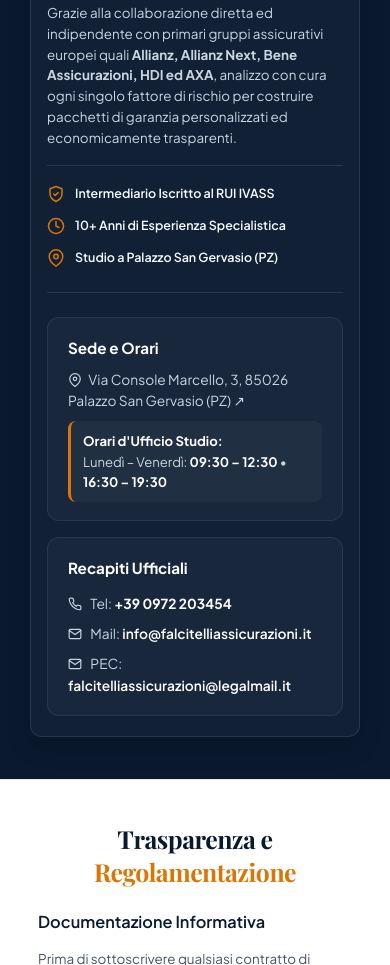
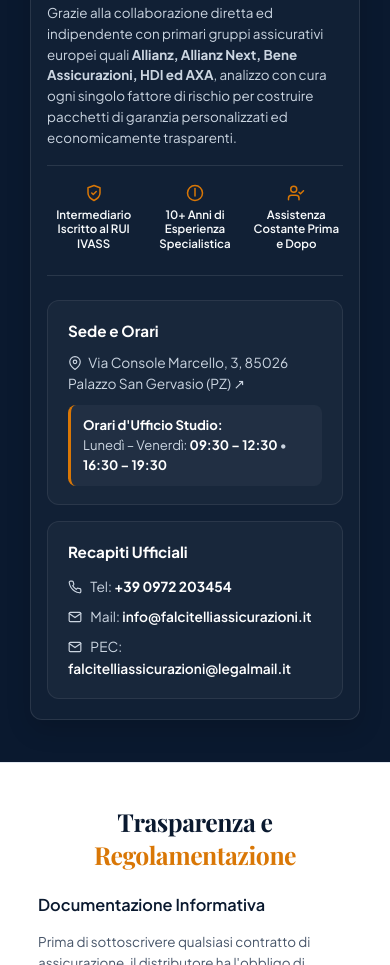
Before and after one commit to mikconte/assicurazioni-website, a website: page index.html in a window 390 px wide. Shown: the part 1300-2265 px from the top of the page. Drawn offline with nearby package versions, Linux system fonts and the light colour scheme; a web font is replaced by a local one.

Commit message:
Little Edit Chi Sono

```diff
--- a/css/styles.css
+++ b/css/styles.css
@@ -686,6 +686,7 @@
 
 .about-highlights {
   display: flex;
+  flex-direction: row;
   flex-wrap: wrap;
   gap: 20px;
   border-top: 1px solid rgba(255,255,255,0.1);
@@ -697,7 +698,7 @@
 .about-highlight-item {
   display: flex;
   align-items: center;
-  gap: 10px;
+  gap: 8px;
 }
 
 .about-highlight-item span {
@@ -1333,13 +1334,33 @@
     margin-bottom: 16px;
   }
   .about-highlights {
+    display: grid;
+    grid-template-columns: repeat(3, 1fr);
+    gap: 8px;
+    padding-top: 18px;
+    border-top: 1px solid rgba(255, 255, 255, 0.1);
+    align-items: start;
+    text-align: center;
+  }
+  .about-highlight-item {
+    display: flex;
     flex-direction: column;
-    align-items: flex-start;
-    gap: 12px;
-    padding-top: 18px;
+    align-items: center;
+    justify-content: flex-start;
+    gap: 6px;
+    white-space: normal;
+    text-align: center;
+  }
+  .about-highlight-item svg {
+    flex-shrink: 0;
   }
   .about-highlight-item span {
-    font-size: 0.78rem;
+    font-size: 0.72rem;
+    line-height: 1.25;
+    color: #f8fafc;
+    font-weight: 600;
+    white-space: normal;
+    text-align: center;
   }
   .about-contact-grid {
     grid-template-columns: 1fr;
--- a/index.html
+++ b/index.html
@@ -342,19 +342,19 @@
           Grazie alla collaborazione diretta ed indipendente con primari gruppi assicurativi europei quali <strong>Allianz, Allianz Next, Bene Assicurazioni, HDI ed AXA</strong>, analizzo con cura ogni singolo fattore di rischio per costruire pacchetti di garanzia personalizzati ed economicamente trasparenti.
         </p>
 
-        <!-- Indicatore di Trasparenza & Sede -->
+        <!-- Indicatore di Trasparenza & Servizio -->
         <div class="about-highlights">
           <div class="about-highlight-item">
             <svg width="18" height="18" viewBox="0 0 24 24" fill="none" stroke="#d97706" stroke-width="2" stroke-linecap="round" stroke-linejoin="round"><path d="M12 22s8-4 8-10V5l-8-3-8 3v7c0 6 8 10 8 10z"/><polyline points="9 12 11 14 15 10"/></svg>
             <span>Intermediario Iscritto al RUI IVASS</span>
           </div>
           <div class="about-highlight-item">
-            <svg width="18" height="18" viewBox="0 0 24 24" fill="none" stroke="#d97706" stroke-width="2" stroke-linecap="round" stroke-linejoin="round"><circle cx="12" cy="12" r="10"/><polyline points="12 6 12 12 16 14"/></svg>
+            <svg width="18" height="18" viewBox="0 0 24 24" fill="none" stroke="#d97706" stroke-width="2" stroke-linecap="round" stroke-linejoin="round"><circle cx="12" cy="12" r="10"/><polyline points="12 6 12 16 14"/></svg>
             <span>10+ Anni di Esperienza Specialistica</span>
           </div>
           <div class="about-highlight-item">
-            <svg width="18" height="18" viewBox="0 0 24 24" fill="none" stroke="#d97706" stroke-width="2" stroke-linecap="round" stroke-linejoin="round"><path d="M21 10c0 7-9 13-9 13s-9-6-9-13a9 9 0 0 1 18 0z"/><circle cx="12" cy="10" r="3"/></svg>
-            <span>Studio a Palazzo San Gervasio (PZ)</span>
+            <svg width="18" height="18" viewBox="0 0 24 24" fill="none" stroke="#d97706" stroke-width="2" stroke-linecap="round" stroke-linejoin="round"><path d="M16 21v-2a4 4 0 0 0-4-4H6a4 4 0 0 0-4 4v2"/><circle cx="9" cy="7" r="4"/><polyline points="16 11 18 13 22 9"/></svg>
+            <span>Assistenza Costante Prima e Dopo</span>
           </div>
         </div>
 
```
